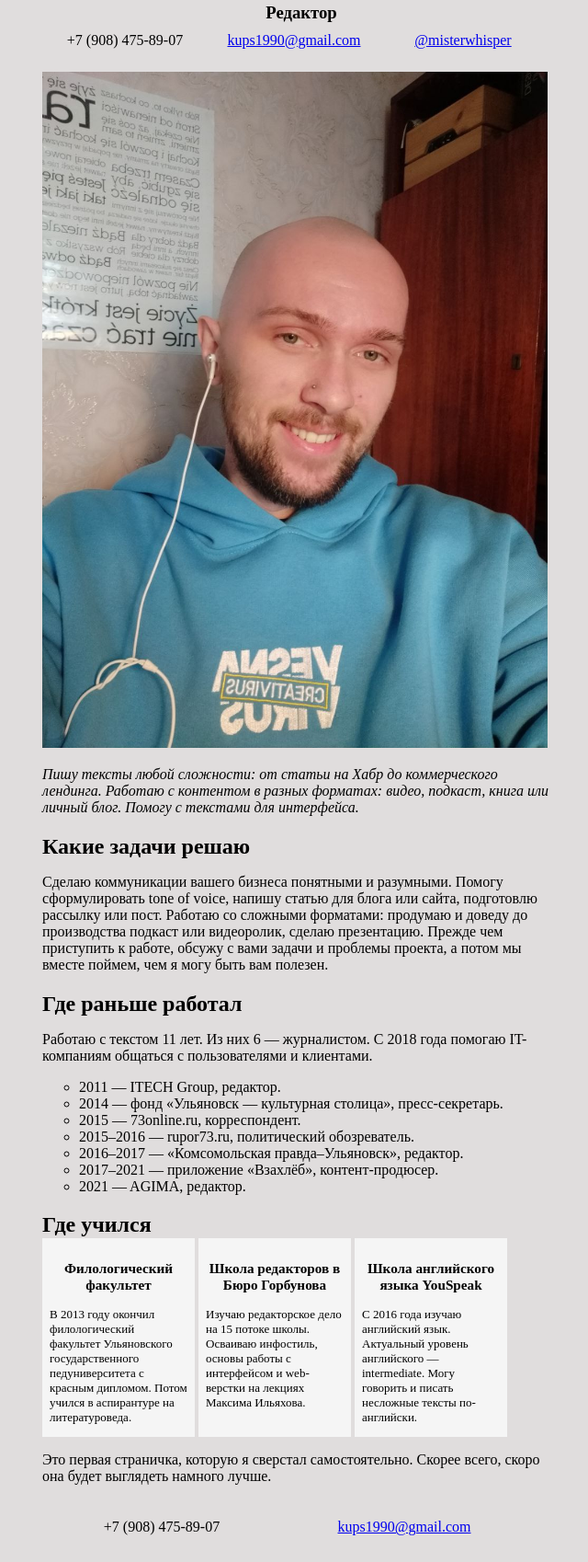
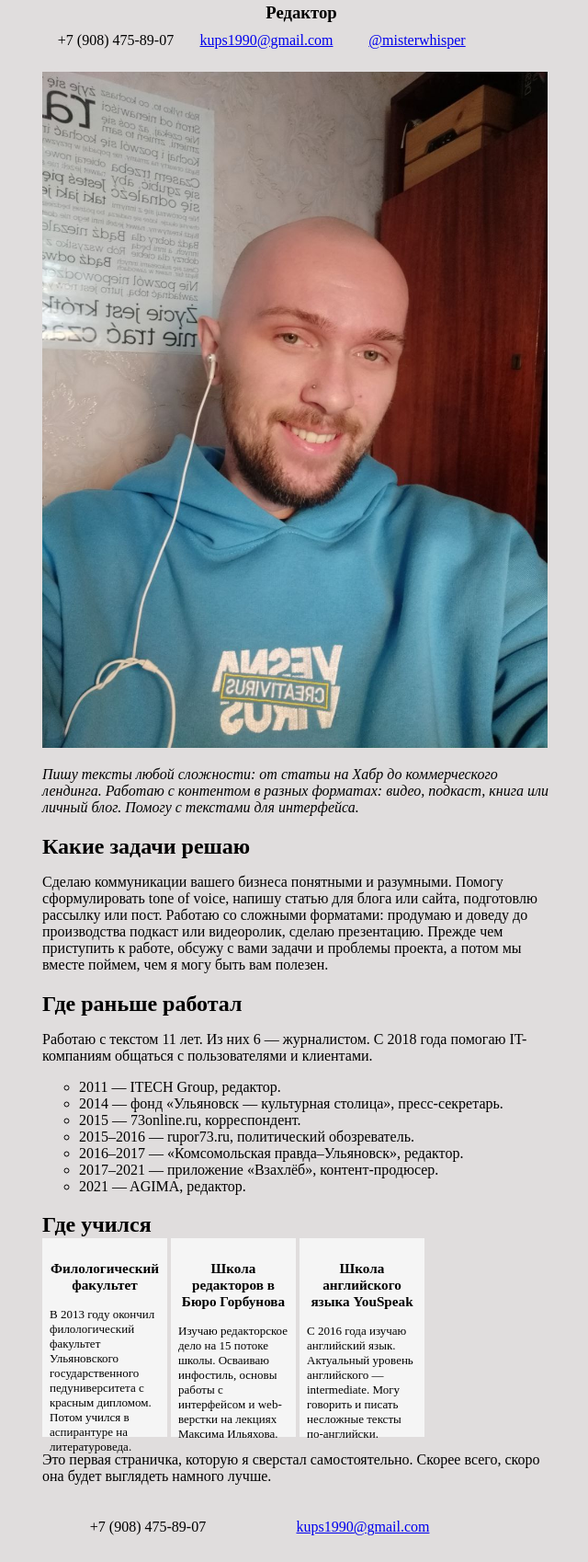
Before and after one commit to KuperKuper/KuperKuper.github.io, a plain HTML site: page index.html in a window 1280 px wide. Shown: the part 59-1757 px from the top of the page at 92% size, without its empty margins (312-952 px from the left). Drawn offline with Linux system fonts and the light colour scheme.

Commit message:
Update styles.css

```diff
--- a/styles.css
+++ b/styles.css
@@ -24,7 +24,7 @@ p.important {
 .bblock {
 
     display: inline-block;
-    width: 150px;
+    width: 120px;
     height: 200px;
     vertical-align: top;
     font-size: small;
@@ -35,7 +35,7 @@ p.important {
 .contacts {
 
     display: inline-block;
-    width: 250px;
+    width: 220px;
     height: auto;
     vertical-align: top;
     padding: 5px;
@@ -45,7 +45,7 @@ p.important {
 .contacts1 {
 
     display: inline-block;
-    width: 180px;
+    width: 160px;
     height: 50px;
     vertical-align: top;
     padding: 0;
```
